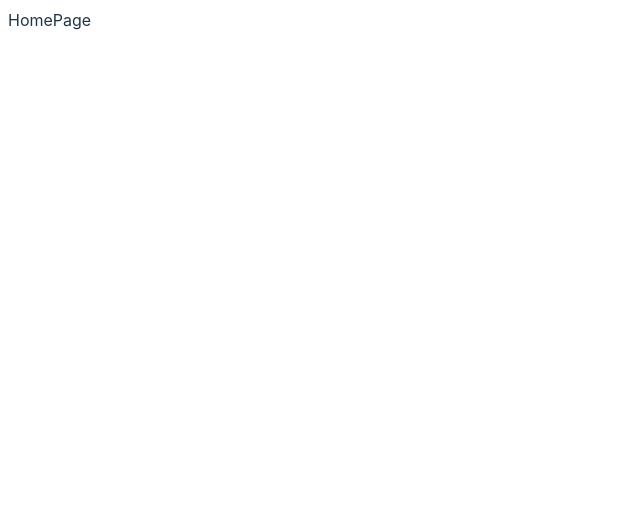
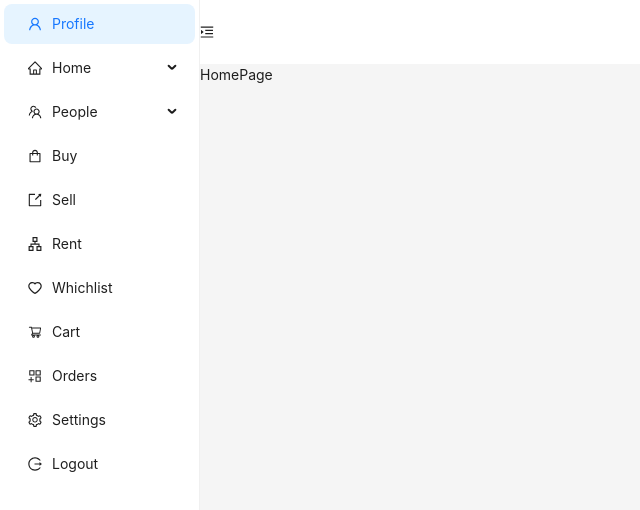
Before and after one commit to kunal-umap/Home_Buddyy, a React (Vite) app: page / in a window 1280 px wide. Shown: the top 510 px of the page, without its empty margins (0-640 px from the left). Built offline with nearby package versions, Linux system fonts and the light colour scheme.

Commit message:
Layout Fix

```diff
--- a/src/components/layout/Layout.module.css
+++ b/src/components/layout/Layout.module.css
@@ -1,10 +1,16 @@
-
 .layout {
   background: #fff;
+  height: 100vh;
+  width: 100vw;
+  overflow: hidden;
+  margin: 0px;
 }
 
 .sider {
-    padding-top: 0px;
+  height: 100%;
+}
+.menu {
+  height: 100%;
 }
 
 .profile {
--- a/src/components/layout/Layout.tsx
+++ b/src/components/layout/Layout.tsx
@@ -21,7 +21,7 @@ export default function Layout1() {
     <Layout  className={style.layout} >
         <Sider trigger={null} collapsible collapsed={collapsed} className={style.sider}>
           <div className="logo" />
-          <Menu mode="inline" defaultSelectedKeys={['1']}>
+          <Menu mode="inline" defaultSelectedKeys={['1']} className={style.menu}>
             <Menu.Item key="1" className={style.profile} icon={<UserOutlined />}>
               <span>Profile</span>
             </Menu.Item>
--- a/src/styles/global.css
+++ b/src/styles/global.css
@@ -13,6 +13,14 @@
   -moz-osx-font-smoothing: grayscale;
 }
 
+body, html {
+  margin: 0;
+  padding: 0;
+  height: 100%;
+  width: 100%;
+  overflow: hidden;
+}
+
 
 @media (prefers-color-scheme: light) {
   :root {
```
Also changed, not shown: src/router.tsx (+13 -8 lines). Lines whose indentation alone changed are shown as unchanged.
